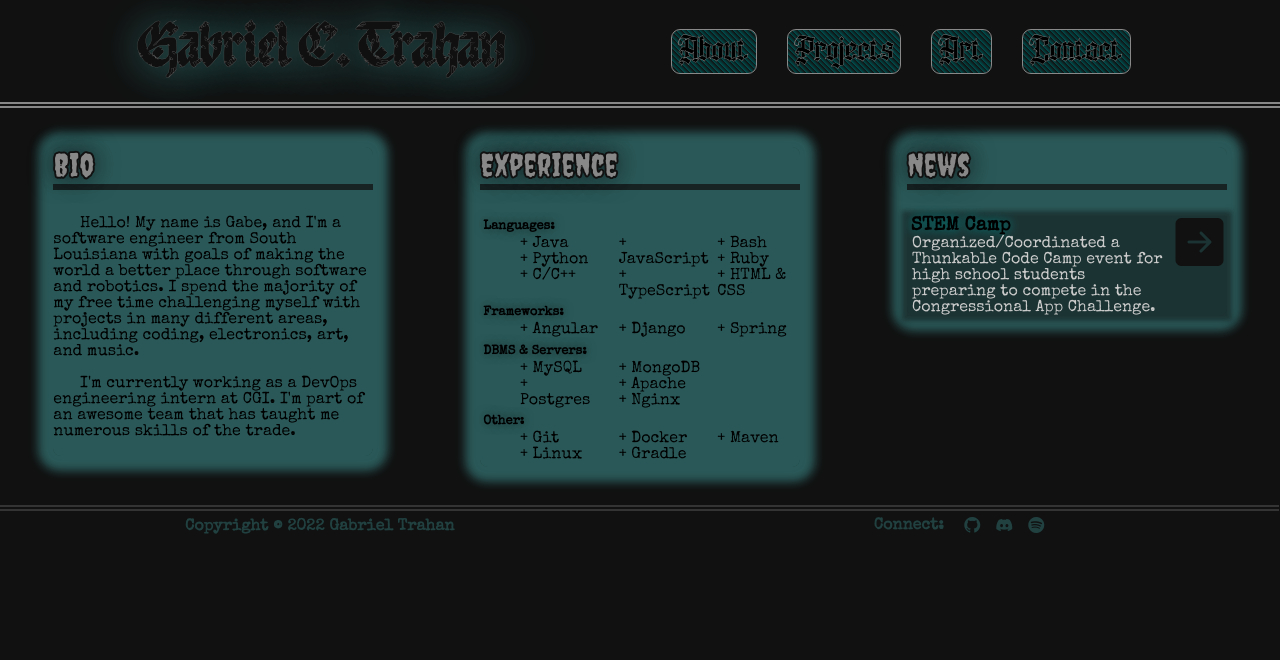
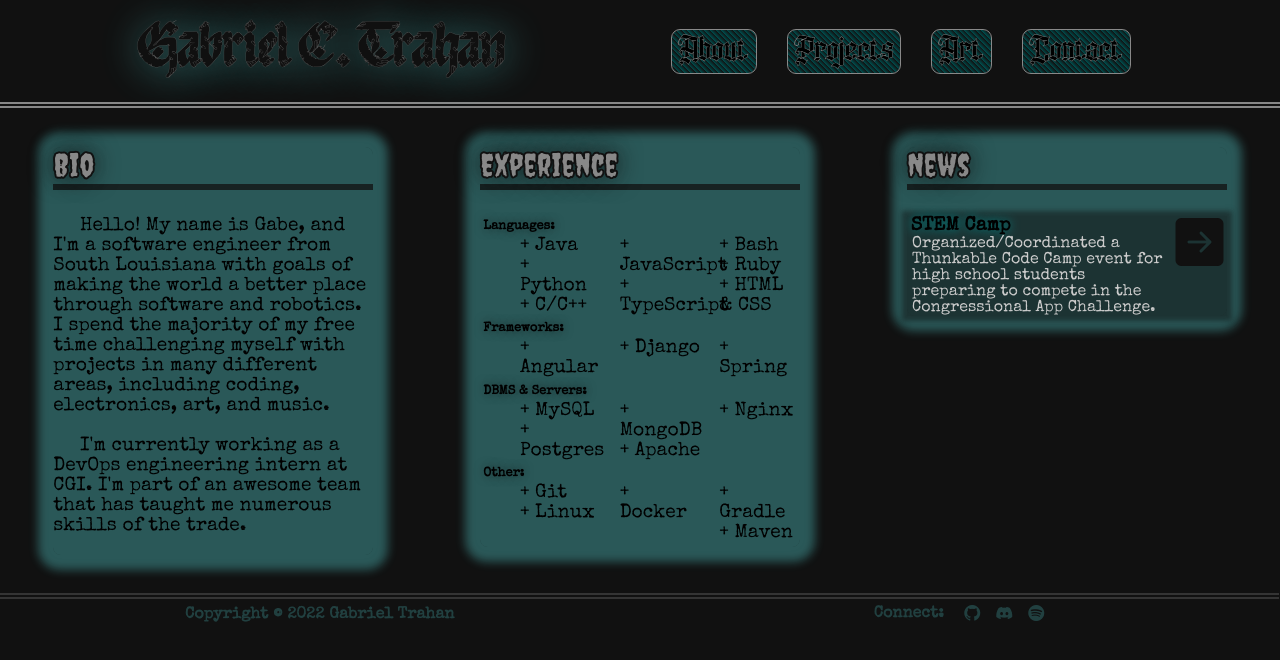
Before and after one commit to theokoles7/portfolio, an Angular app in the folder ui/: page /about in a window 1280 px wide. Shown: the top 660 px of the page. Built offline with nearby package versions, Linux system fonts and the light colour scheme.

Commit message:
Font sizing tweaks

```diff
--- a/ui/src/app/pages/about/about.component.scss
+++ b/ui/src/app/pages/about/about.component.scss
@@ -45,6 +45,11 @@ div.outer{
     p.section-content{
       text-indent: 20pt;
       font-family: Type;
+      font-size: larger;
+
+      @media only screen and (max-width: 768px){
+        font-size: unset;
+      }
     }
 
     div.list{
@@ -70,9 +75,11 @@ div.outer{
         list-style-type: none;
         margin: 0;
         column-count: 3;
+        font-size: larger;
 
         @media only screen and (max-width: 768px){
           column-count: 2;
+          font-size: unset;
         }
       }
     }
--- a/ui/src/app/pages/art/art.component.scss
+++ b/ui/src/app/pages/art/art.component.scss
@@ -20,7 +20,7 @@ div.outer{
 
     h4.welcome-header{
       font-family: Type;
-      font-size:large;
+      font-size:larger;
     }
   }
 
--- a/ui/src/app/pages/projects/projects.component.scss
+++ b/ui/src/app/pages/projects/projects.component.scss
@@ -105,10 +105,12 @@ div.outer{
 
         p.section-content{
           font-family: Type;
+          font-size: larger;
           columns: 2;
 
           @media only screen and (max-width: 768px){
             columns: 1;
+            font-size: unset;
           }
 
           a.link{
```
